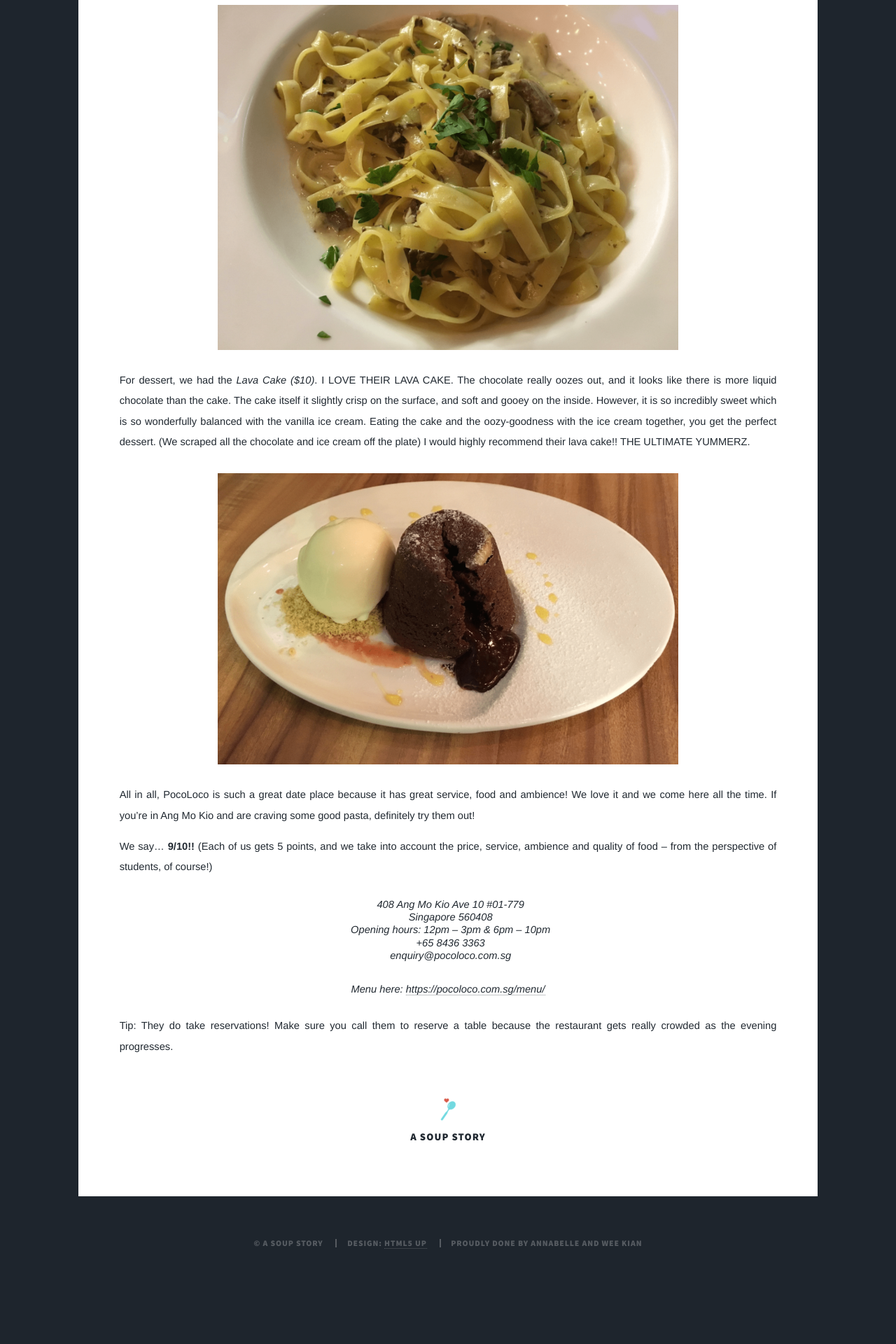
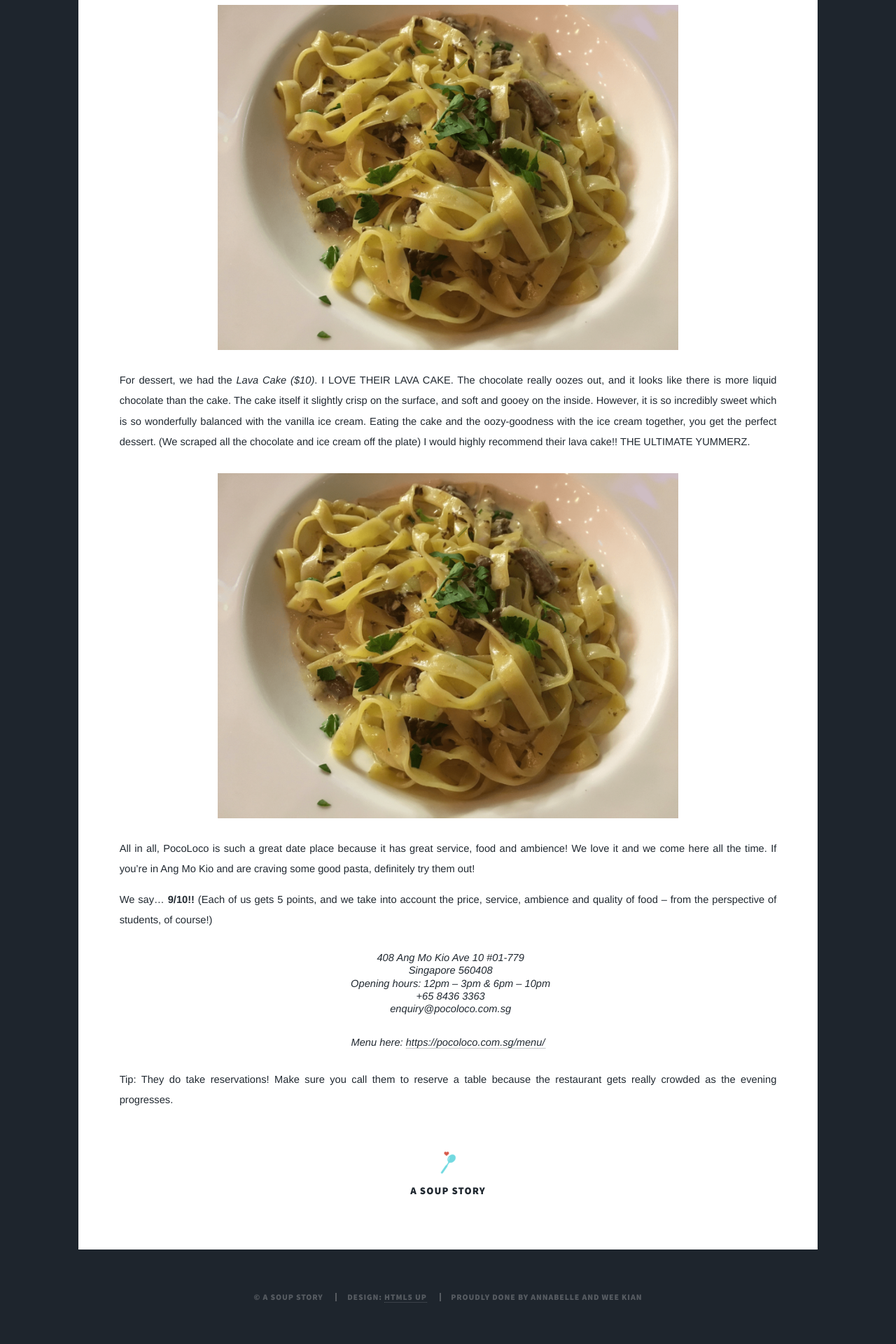
Before and after one commit to weekian/a-soup-story, a Jekyll site: the page built from _posts/2017-7-1-pocoloco.md, in a window 1280 px wide. Shown: the part 3297-5217 px from the top of the page at 70% size. Built offline with Jekyll 4.4.1, drawn with Linux system fonts in a browser that asks for light colours; our own code applies the rules of GitHub Pages for plain Markdown files; comment, search, counter and statistics services are not loaded; before the commit the page ends 5141 px from its top, so only the background shows below that.

Commit message:
Reverted to using replace liquid filter

```diff
--- a/_posts/2017-7-1-pocoloco.md
+++ b/_posts/2017-7-1-pocoloco.md
@@ -38,7 +38,7 @@ I’m glad I got the <span class="dish">Manzo ($12)</span>, which is essentially
 
 For dessert, we had the <span class="dish">Lava Cake ($10)</span>. I LOVE THEIR LAVA CAKE. The chocolate really oozes out, and it looks like there is more liquid chocolate than the cake. The cake itself it slightly crisp on the surface, and soft and gooey on the inside. However, it is so incredibly sweet which is so wonderfully balanced with the vanilla ice cream. Eating the cake and the oozy-goodness with the ice cream together, you get the perfect dessert. (We scraped all the chocolate and ice cream off the plate) I would highly recommend their lava cake!! THE ULTIMATE YUMMERZ.
 
-<div class="image main post"><img src='/assets/images/2017-7-1-pocoloco_5.png' alt="" /></div>
+<div class="image main post"><img src="{{ 'assets/images/2017-7-1-pocoloco_4.png' | absolute_url | replace: "http", secure}}" alt="" /></div>
 
 All in all, PocoLoco is such a great date place because it has great service, food and ambience! We love it and we come here all the time. If you’re in Ang Mo Kio and are craving some good pasta, definitely try them out!
 
```
